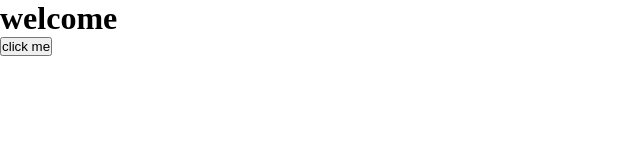
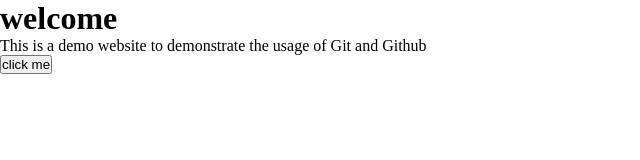
Before and after one commit to prathmesh05830/wad-practical, a plain HTML site: page index.html in a window 1280 px wide. Shown: the whole page, without its empty margins (0-640 px from the left). Drawn offline with Linux system fonts and the light colour scheme.

Commit message:
adding description

```diff
--- a/index.html
+++ b/index.html
@@ -6,7 +6,7 @@
     </head>
     <body>
         <h1>welcome</h1>
-        <p></p>
+        <p>This is a demo website to demonstrate the usage of Git and Github</p>
         <button>click me</button>
     </body>
 </html>
```
